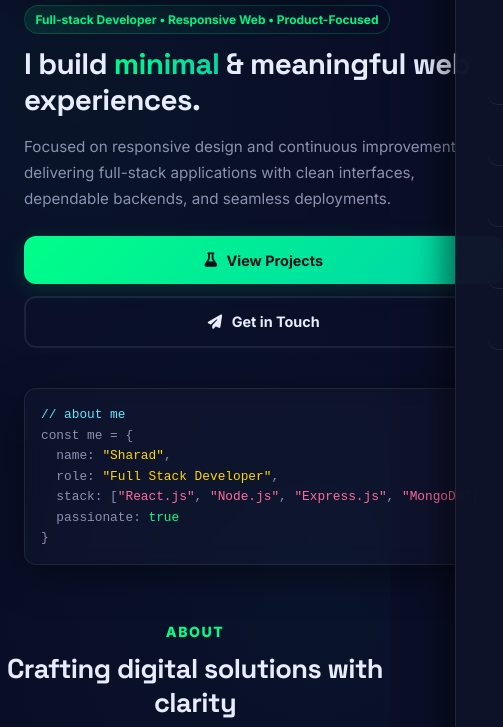
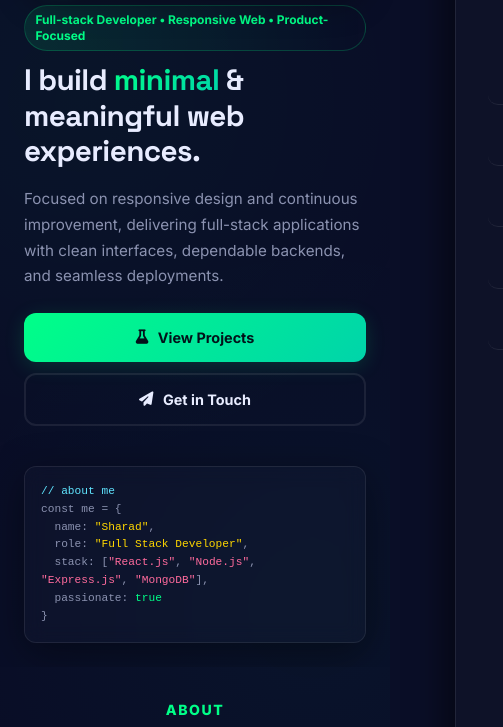
Before and after one commit to sharad01-ops/Portfolio, a plain HTML site: page index.html in a window 390 px wide. Shown: the part 67-794 px from the top of the page, 503 px wide, since content can reach past the window. Drawn offline with nearby package versions, Linux system fonts and the light colour scheme.

Commit message:
updated viewport fix

```diff
--- a/index.html
+++ b/index.html
@@ -33,6 +33,11 @@
       padding: 0
     }
 
+    html {
+      overflow-x: hidden;
+      max-width: 100%;
+    }
+
     body {
       background: var(--bg);
       color: var(--text);
@@ -40,6 +45,8 @@
       line-height: 1.6;
       overflow-x: hidden;
       position: relative;
+      max-width: 100vw;
+      width: 100%;
     }
 
     body::before {
@@ -190,6 +197,8 @@
       padding-inline: 1.5rem;
       position: relative;
       z-index: 1;
+      width: 100%;
+      overflow: hidden;
     }
 
     .hero-grid {
@@ -209,6 +218,8 @@
       margin-bottom: 1.5rem;
       display: inline-block;
       border: 1px solid rgba(0, 255, 136, 0.2);
+      word-wrap: break-word;
+      max-width: 100%;
     }
 
     h1 {
@@ -218,6 +229,8 @@
       margin-bottom: 1rem;
       font-weight: 700;
       letter-spacing: -0.02em;
+      word-wrap: break-word;
+      overflow-wrap: break-word;
     }
 
     h1 .accent {
@@ -233,6 +246,8 @@
       margin-bottom: 2rem;
       max-width: 55ch;
       line-height: 1.7;
+      word-wrap: break-word;
+      overflow-wrap: break-word;
     }
 
     .cta-row {
@@ -283,12 +298,24 @@
       border: 1px solid var(--card-border);
       box-shadow: var(--shadow);
       backdrop-filter: blur(10px);
+      overflow: hidden;
+      max-width: 100%;
+    }
+
+    .card pre {
+      white-space: pre-wrap;
+      word-wrap: break-word;
+      overflow-wrap: break-word;
+      max-width: 100%;
+      overflow-x: auto;
     }
 
     section {
       padding: 3rem 0;
       position: relative;
       z-index: 1;
+      width: 100%;
+      overflow: hidden;
     }
 
     .section-head {
@@ -310,6 +337,8 @@
       margin-top: .8rem;
       font-weight: 700;
       letter-spacing: -0.02em;
+      word-wrap: break-word;
+      overflow-wrap: break-word;
     }
 
     .about-grid {
@@ -633,6 +662,8 @@
 
       .lead {
         font-size: 1rem;
+        max-width: 100%;
+        word-wrap: break-word;
       }
 
       .cta-row {
@@ -650,13 +681,16 @@
         padding: 1.2rem;
         width: 100%;
         margin: 0;
+        overflow: hidden;
       }
 
       .card pre {
-        font-size: 0.85rem !important;
-        line-height: 1.7 !important;
-        white-space: pre;
-        overflow-x: auto;
+        font-size: 0.75rem !important;
+        line-height: 1.65 !important;
+        white-space: pre-wrap;
+        word-wrap: break-word;
+        overflow-wrap: break-word;
+        max-width: 100%;
       }
 
       /* Reduce spacing between sections on mobile */
@@ -753,11 +787,15 @@
       .card {
         padding: 1rem;
         border-radius: 12px;
+        overflow: hidden;
       }
 
       .card pre {
-        font-size: 0.8rem !important;
+        font-size: 0.7rem !important;
         line-height: 1.6 !important;
+        white-space: pre-wrap;
+        word-wrap: break-word;
+        overflow-wrap: break-word;
       }
 
       .section-title {
@@ -850,8 +888,10 @@
       }
 
       .card pre {
-        font-size: 0.72rem !important;
+        font-size: 0.65rem !important;
         line-height: 1.55 !important;
+        white-space: pre-wrap;
+        word-wrap: break-word;
       }
     }
 
```
